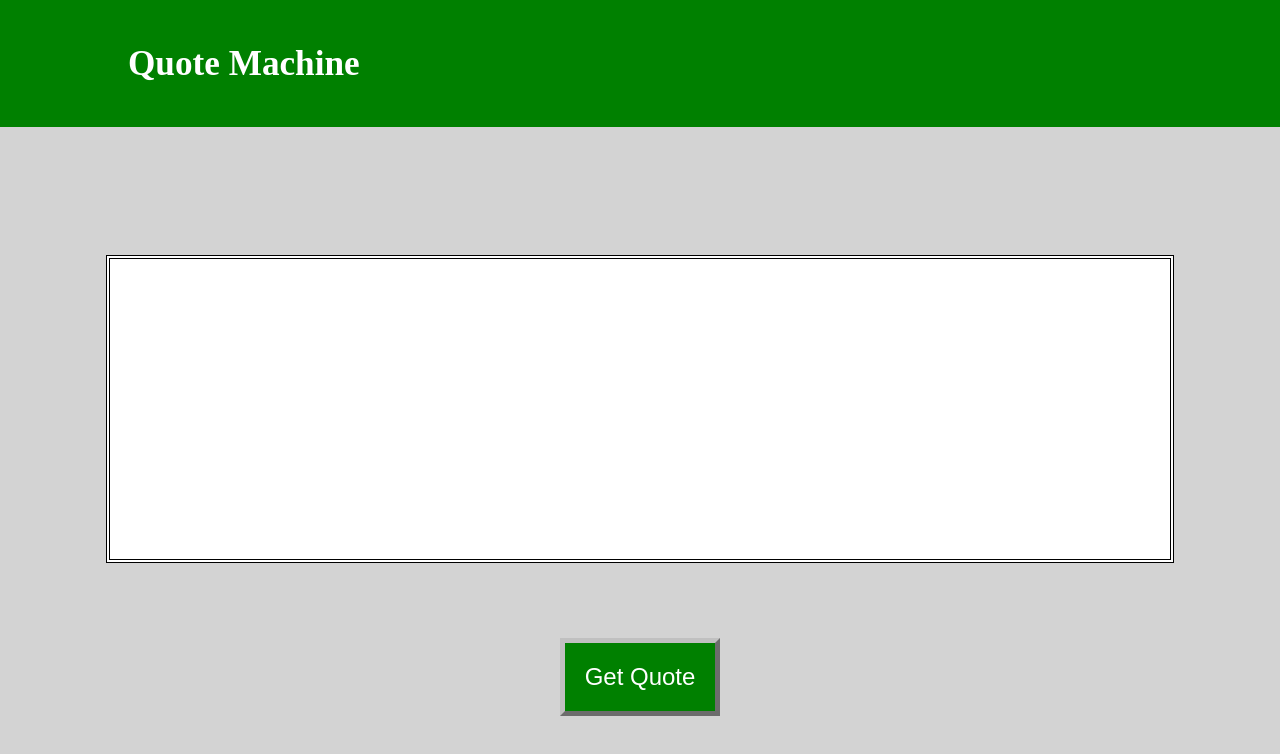
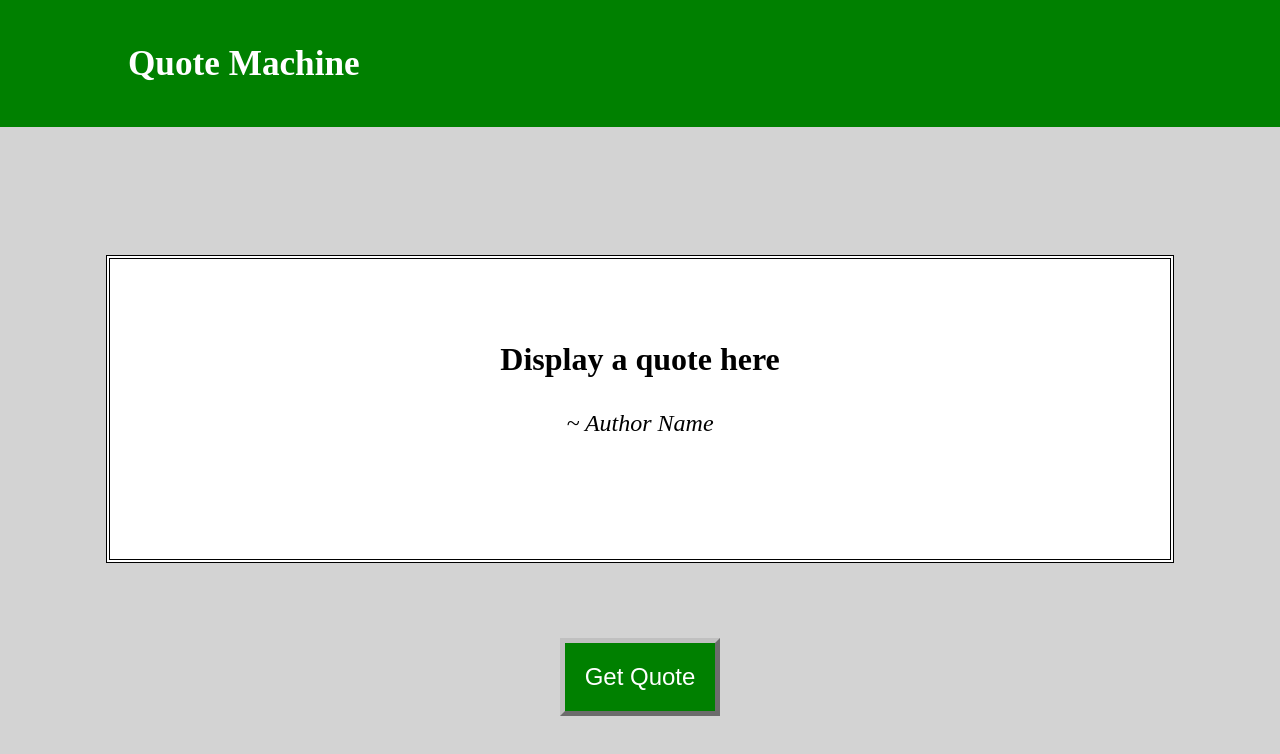
Before and after one commit to codeslo/quote_machine, a plain HTML site: page index.html in a window 1280 px wide. Drawn offline with Linux system fonts and the light colour scheme.

Commit message:
setting up for class

```diff
--- a/index.html
+++ b/index.html
@@ -16,14 +16,16 @@
     </header>
     <container>
         <div class="display-box">
-            <p class="quote-text" id="quote-text"></p>
-            <p class="quote-author" id="quote-author"></p>
+            <p class="quote-text" id="quote-text">Display a quote here</p>
+            <p class="quote-author" id="quote-author">Author Name</p>
         </div>
         <div class="button-div">
-            <button class="quote-button" onclick="newQuote()">Get Quote</button>
+            <button class="quote-button">Get Quote</button>
         </div>
     </container>
-    <script src="main.js"></script>
+
+
+
 </body>
 
 </html>
--- a/main.js
+++ b/main.js
@@ -25,6 +25,8 @@ const quoteArray = [
     }
 ];
 
+let lastQuote = null;
+
 
 function getQuote() {
     // get a random quote from the quote array
@@ -42,7 +44,7 @@ function getQuote() {
 function newQuote() {
     // calls getQuote and changes display to show it
 
-    console.log('You clicked the button!');
+
 
 }
 
--- a/style.css
+++ b/style.css
@@ -38,6 +38,10 @@ header {
     font-style: italic;
 }
 
+.quote-author::before {
+    content: "~ ";
+}
+
 .button-div {
     text-align: center;
     padding: 75px;
```
